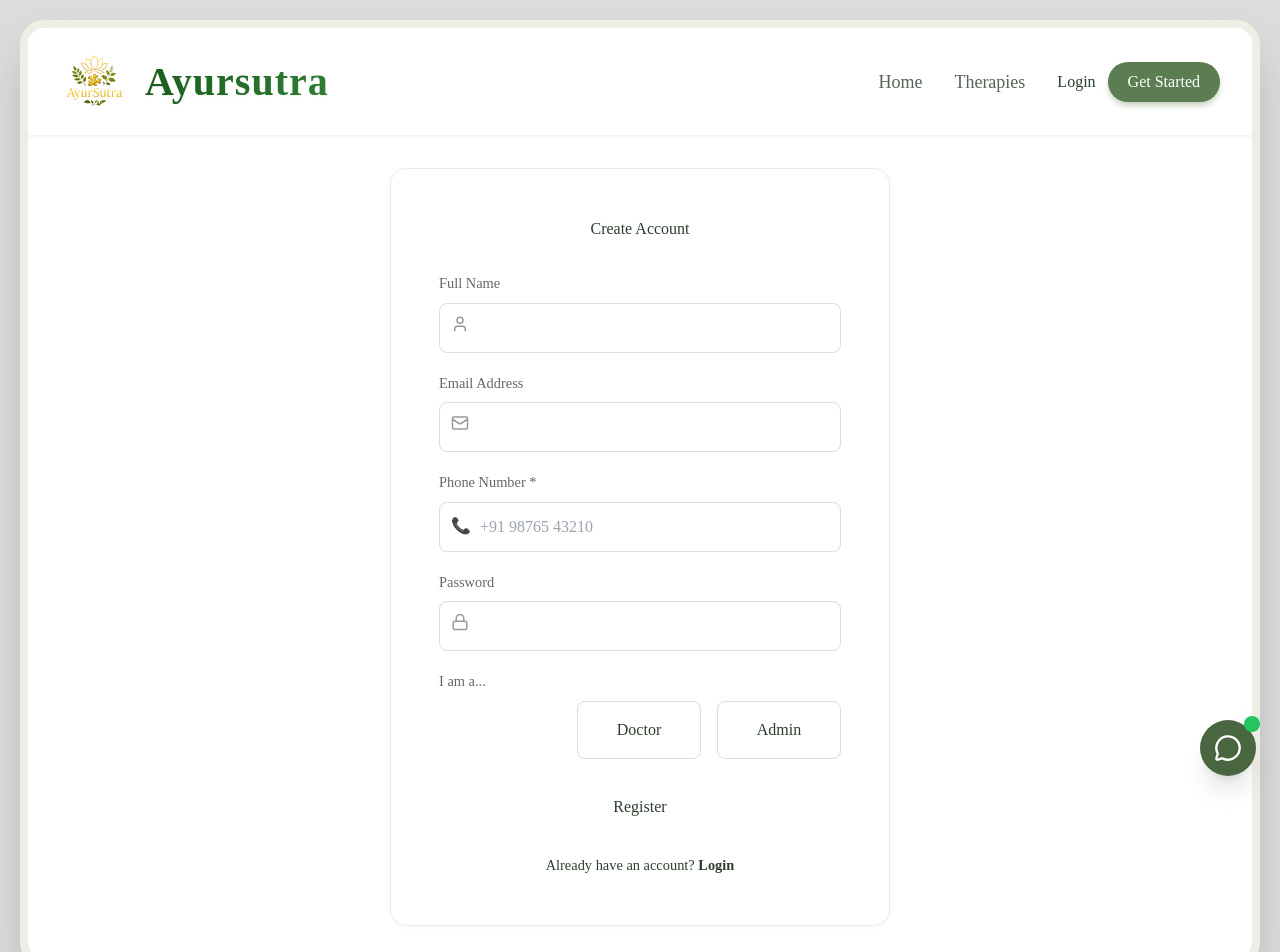
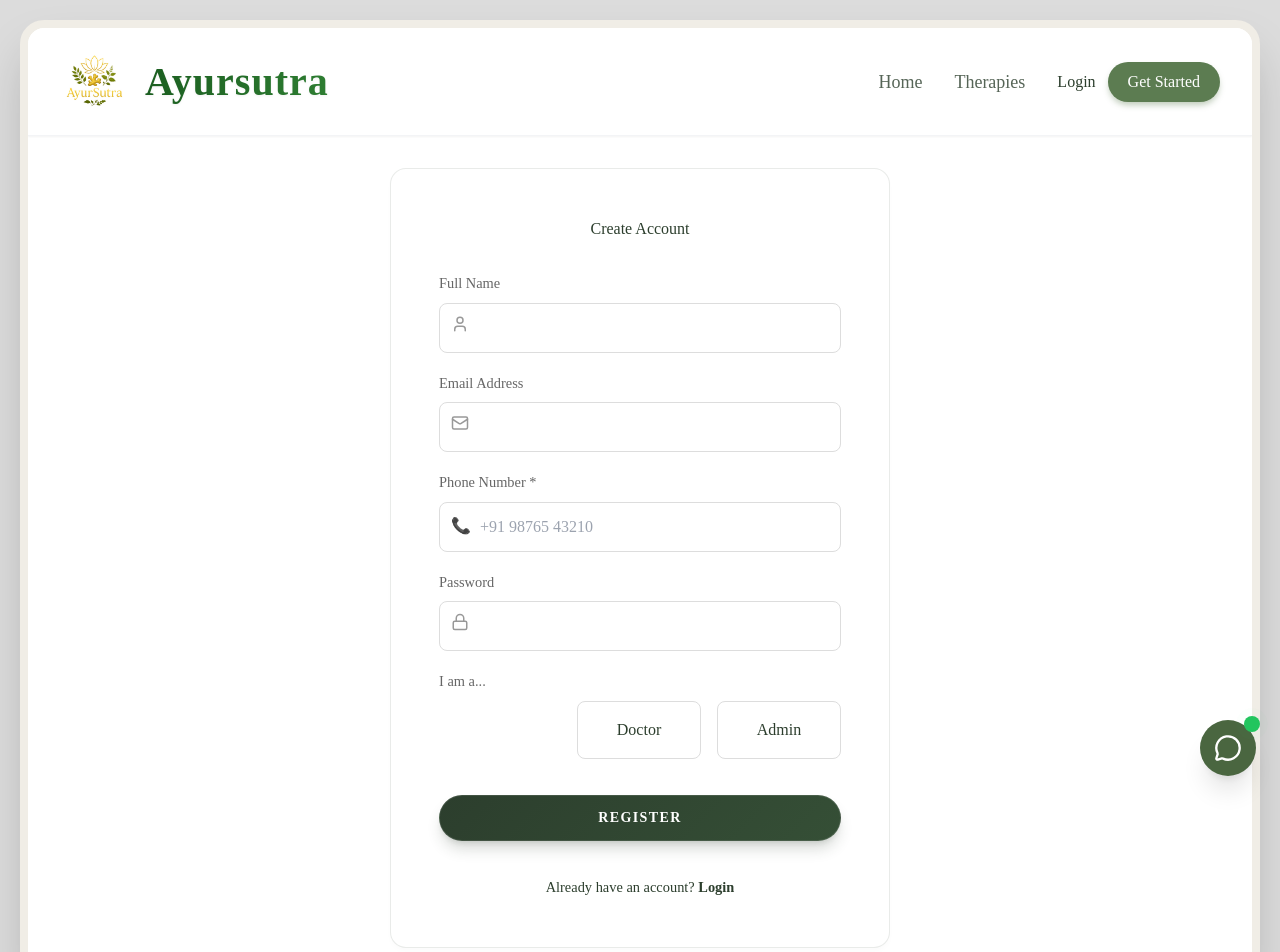
Before and after one commit to madhavcvedpathak/ayursutraMain, a React (Vite) app: page /register in a window 1280 px wide. Shown: the top 952 px of the page. Built offline with nearby package versions, Linux system fonts and the light colour scheme; no server answers; a web font is replaced by a local one.

Commit message:
fix: Corrected button class names in Auth pages (btn-primary -> btn primary)

```diff
--- a/src/pages/Login.tsx
+++ b/src/pages/Login.tsx
@@ -71,7 +71,7 @@ export const Login = () => {
                         </div>
                     </div>
 
-                    <button type="submit" className="btn-primary" style={{ width: '100%', marginTop: '1rem' }}>Sign In</button>
+                    <button type="submit" className="btn primary" style={{ width: '100%', marginTop: '1rem' }}>Sign In</button>
 
                     <div style={{ textAlign: 'center', marginTop: '1rem', fontSize: '0.9rem' }}>
                         Don't have an account? <Link to="/register" style={{ color: 'var(--color-primary)', fontWeight: 600, textDecoration: 'none' }}>Register</Link>
--- a/src/pages/Register.tsx
+++ b/src/pages/Register.tsx
@@ -129,7 +129,7 @@ export const Register = () => {
                         </div>
                     </div>
 
-                    <button type="submit" disabled={loading} className="btn-primary" style={{ width: '100%', marginTop: '1rem', opacity: loading ? 0.7 : 1 }}>
+                    <button type="submit" disabled={loading} className="btn primary" style={{ width: '100%', marginTop: '1rem', opacity: loading ? 0.7 : 1 }}>
                         {loading ? 'Creating Account...' : 'Register'}
                     </button>
 
```
